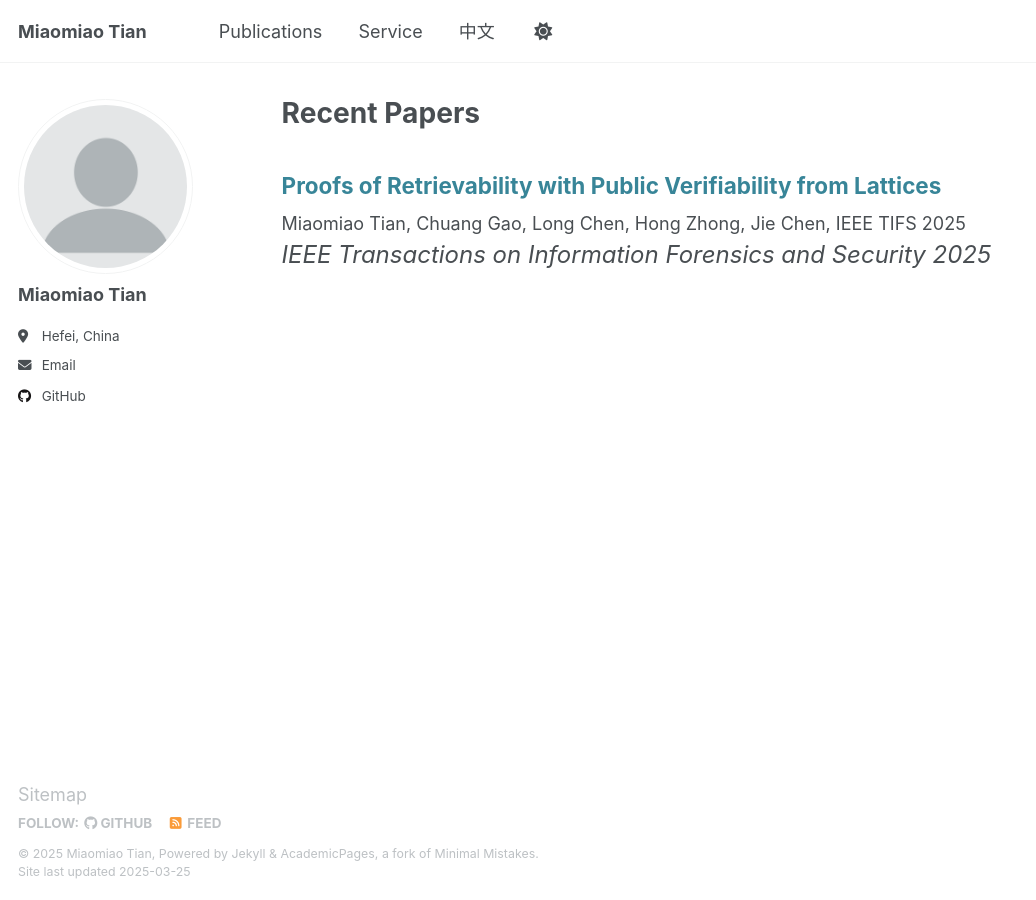
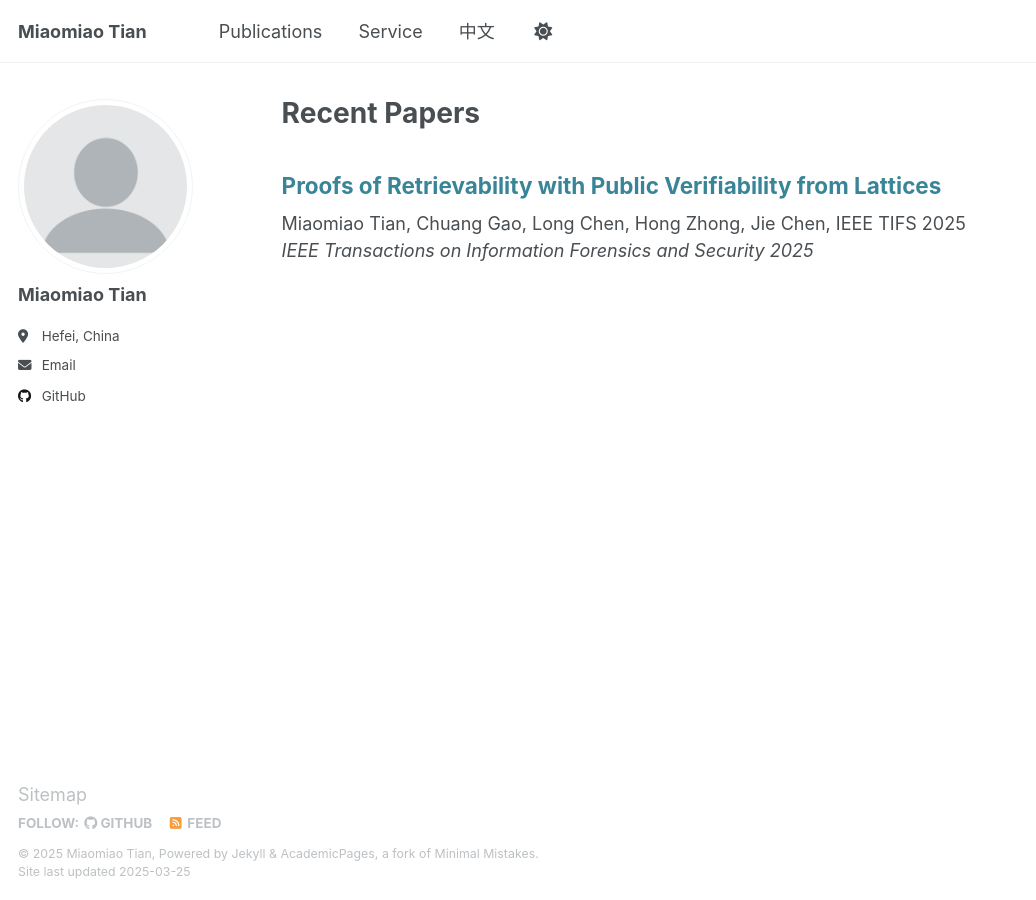
Before and after one commit to dmtian/dmtian.github.io, a Jekyll site: the page built from _pages/publications.html, in a window 1280 px wide. Shown: the whole page, without its empty margins (0-1036 px from the left). Built offline with Jekyll 4.4.1, drawn with Linux system fonts in a browser that asks for light colours.

Commit message:
Update publications.html

```diff
--- a/_pages/publications.html
+++ b/_pages/publications.html
@@ -8,4 +8,4 @@ author_profile: true
 <h2 style="color: rgb(56,133,152);">Proofs of Retrievability with Public Verifiability from Lattices</h2>
 Miaomiao Tian, Chuang Gao, Long Chen, Hong Zhong, Jie Chen, IEEE TIFS 2025
 <br>
-<i style="font-size: 24px;">IEEE Transactions on Information Forensics and Security 2025</i>
+<i style="font-size: 18px;">IEEE Transactions on Information Forensics and Security 2025</i>
```
